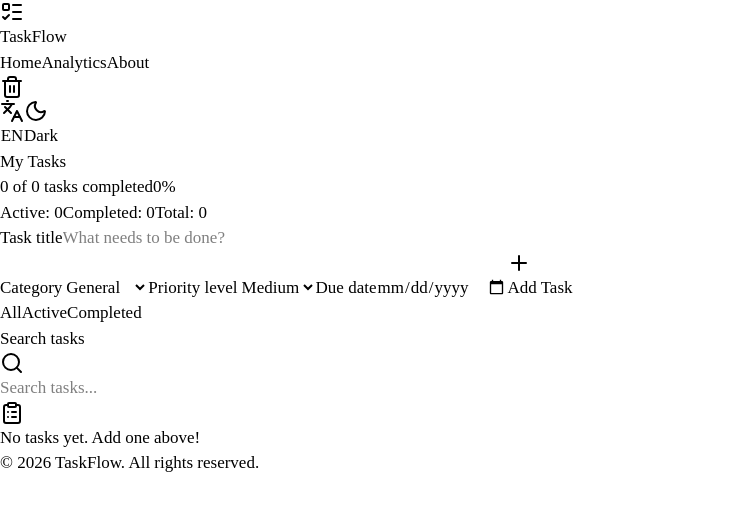
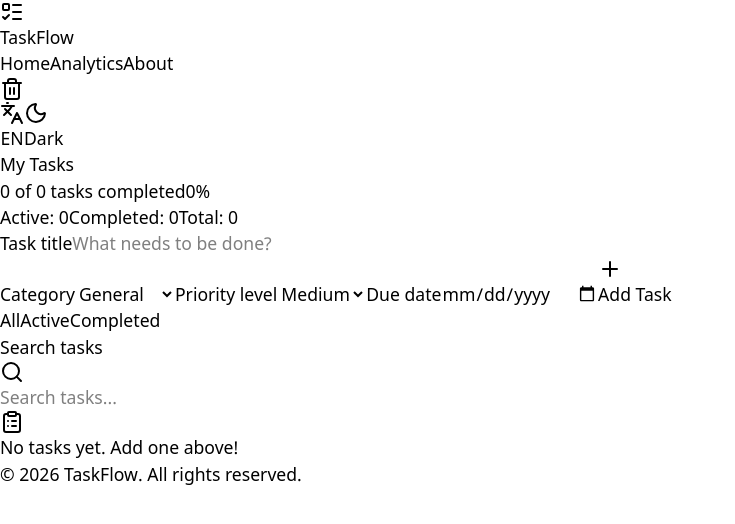
Before and after one commit to sieve-dev-sudo/taskflow-frontend, a React (Vite) app: page / in a window 1280 px wide. Shown: the top 524 px of the page, without its empty margins (0-735 px from the left). Built offline with nearby package versions, Linux system fonts and the light colour scheme.

Commit message:
style: use one base font size and font stack for both languages

```diff
--- a/src/index.css
+++ b/src/index.css
@@ -13,15 +13,11 @@
 
 html {
   scrollbar-gutter: stable;
-  font-size: 106.25%;
+  font-size: 110%;
 }
 
-html[lang='km'] {
-  font-size: 112.5%;
-}
-
-html[lang='km'] body {
-  font-family: 'Noto Sans Khmer', system-ui, sans-serif;
+body {
+  font-family: 'Noto Sans Khmer', ui-sans-serif, system-ui, sans-serif;
 }
 
 * {
@@ -32,3 +28,16 @@ html[lang='km'] body {
   background-color: var(--color-primary);
   color: white;
 }
+
+@keyframes lang-fade {
+  from {
+    opacity: 0.35;
+  }
+  to {
+    opacity: 1;
+  }
+}
+
+html.lang-switching #root {
+  animation: lang-fade 0.25s ease-out;
+}
```
